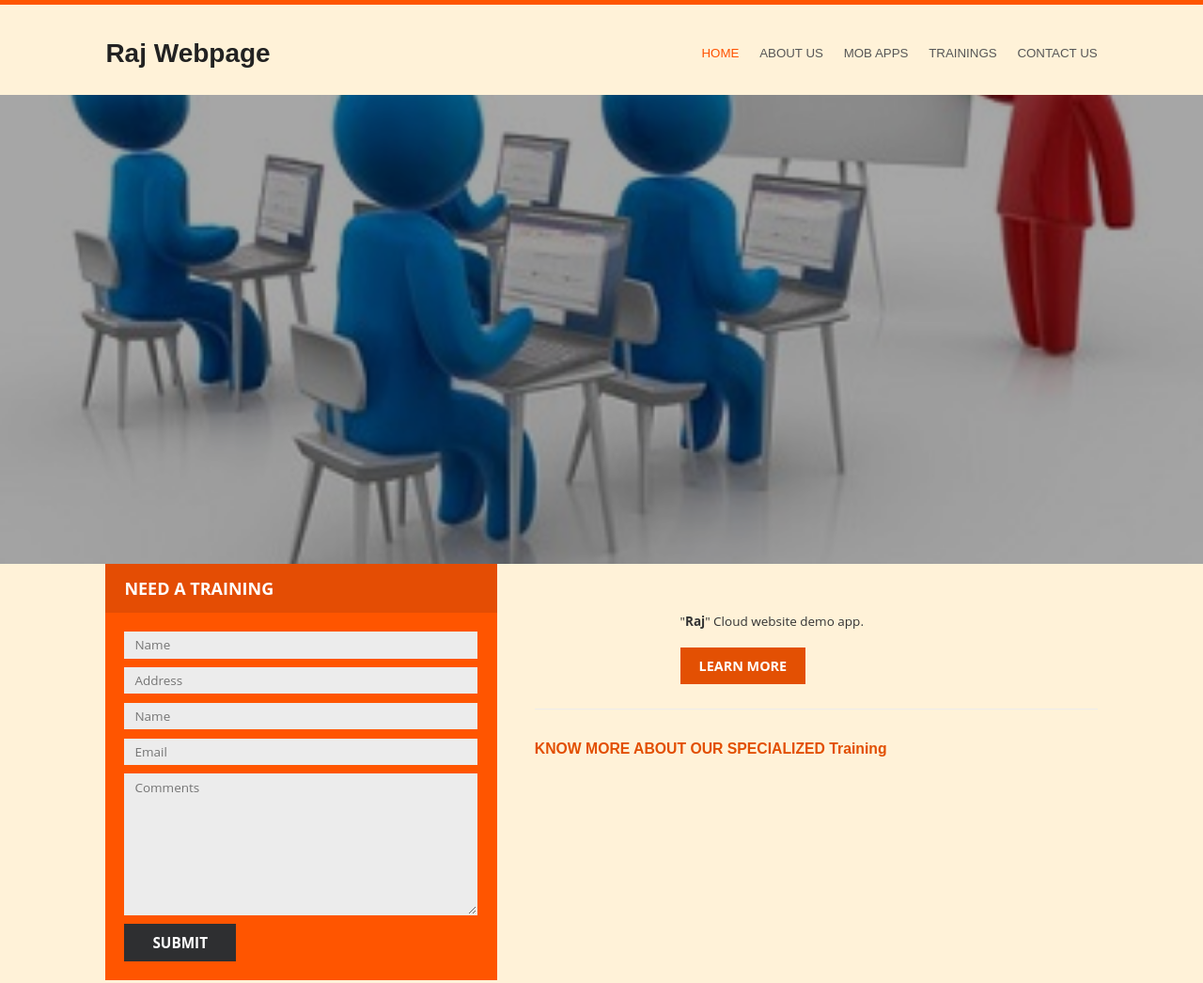
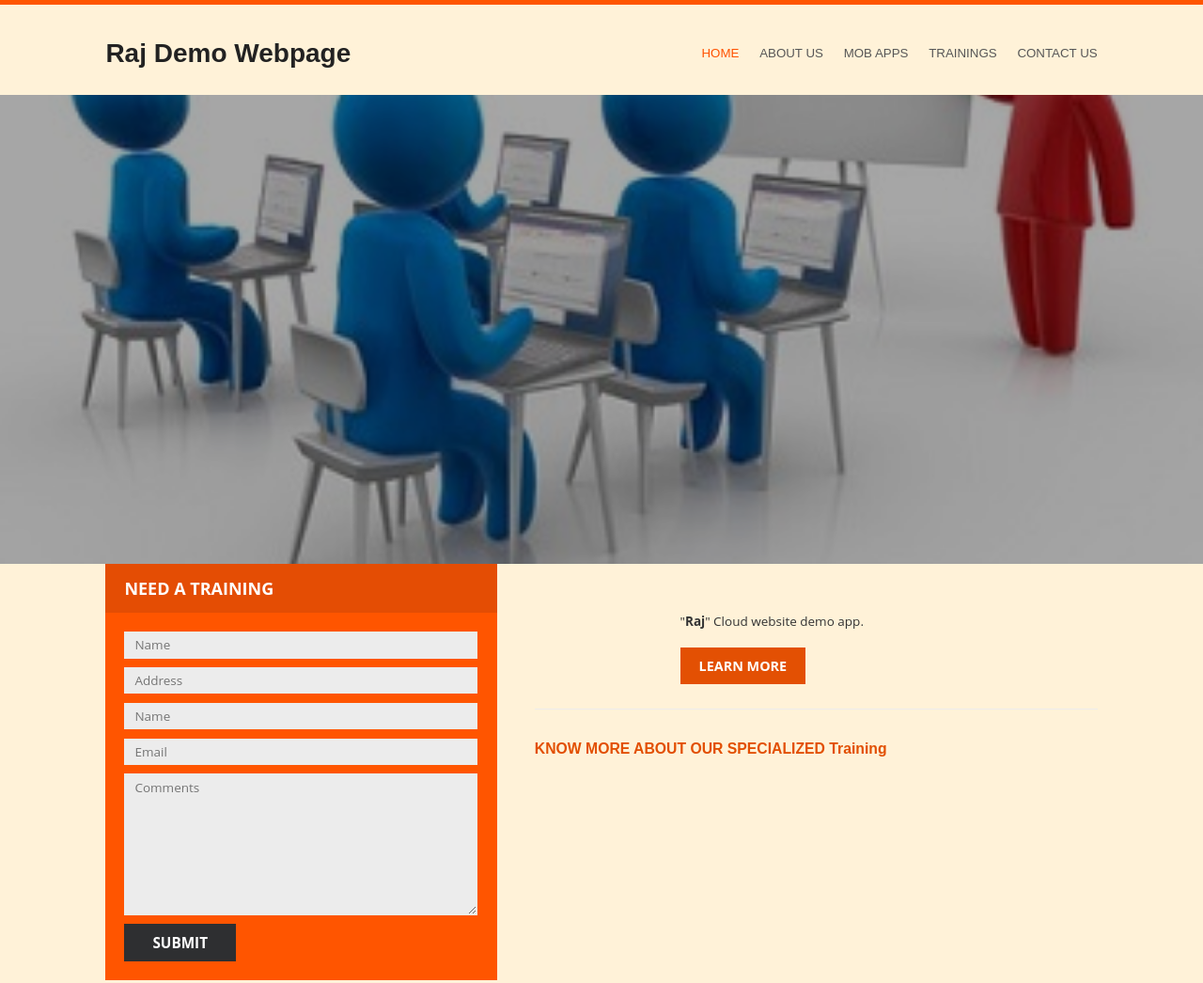
Before and after one commit to nrajkumars/TrainingWebsite, a plain HTML site: page index.html in a window 1280 px wide. Shown: the top 1046 px of the page at 94% size. Drawn offline with nearby package versions, Linux system fonts and the light colour scheme; some packages are replaced by stand-ins of ours.

Commit message:
Update index.html

```diff
--- a/index.html
+++ b/index.html
@@ -21,7 +21,7 @@
 			<div class="row">
 				<div class="nav-inner row-content buffer-left buffer-right even clear-after">
 					<div id="brand">
-						<h1 class="reset"><!--<img src="img/logo.png" alt="logo">--><a href=""></a>Raj Webpage</h1>
+						<h1 class="reset"><!--<img src="img/logo.png" alt="logo">--><a href=""></a>Raj Demo Webpage</h1>
 					</div><!-- brand -->
 					<a id="menu-toggle" href="#"><i class="fa fa-bars fa-lg"></i></a>
 					<nav>
```
